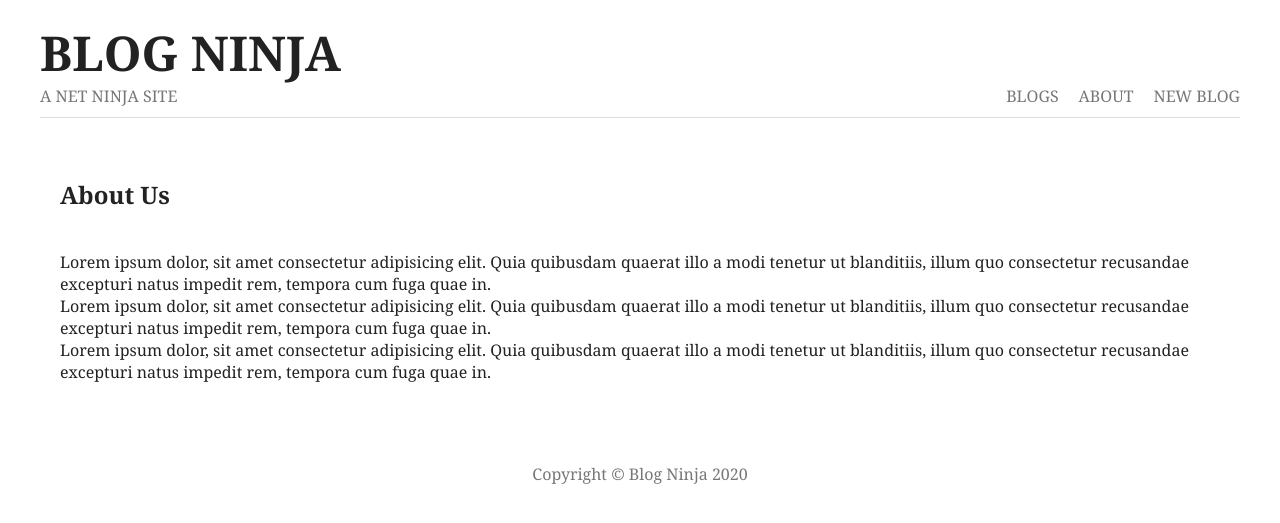
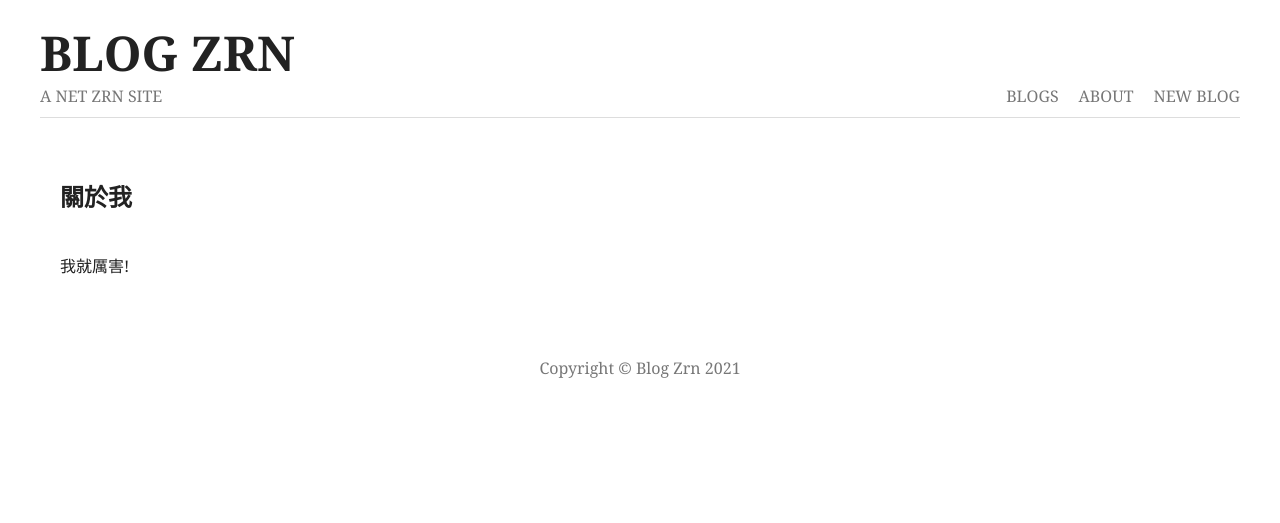
Before and after one commit to Zrn-code/Node-js-tutorial, a Node server app: page /about in a window 1280 px wide. Shown: the top 523 px of the page. Run offline with Node 20, Linux system fonts and the light colour scheme; some libraries are stand-ins or nearby versions.

Commit message:
some justify

```diff
--- a/app.js
+++ b/app.js
@@ -6,17 +6,17 @@ const Blog = require('./models/blog');
 // express app
 const app = express();
 
-// connect to mongodb & listen for requests
+// 連結到MongoDB & 聆聽請求
 const dbURI = "mongodb+srv://zrn:0104@note.ag3er.mongodb.net/Note?retryWrites=true&w=majority";
 
 mongoose.connect(dbURI, { useNewUrlParser: true, useUnifiedTopology: true })
   .then(result => app.listen(3000))
   .catch(err => console.log(err));
 
-// register view engine
+// 設定預覽引擎
 app.set('view engine', 'ejs');
 
-// middleware & static files
+// middleware & 動態資料
 app.use(express.static('public'));
 app.use(morgan('dev'));
 app.use((req, res, next) => {
@@ -24,7 +24,7 @@ app.use((req, res, next) => {
   next();
 });
 
-// mongoose & mongo tests
+// mongoose & mongo 測試
 app.get('/add-blog', (req, res) => {
   const blog = new Blog({
     title: 'new blog',
@@ -52,7 +52,7 @@ app.get('/all-blogs', (req, res) => {
 });
 
 app.get('/single-blog', (req, res) => {
-  Blog.findById('5ea99b49b8531f40c0fde689')
+  Blog.findById('601566b7e4f9b2000457f02a')
     .then(result => {
       res.send(result);
     })
@@ -69,7 +69,7 @@ app.get('/about', (req, res) => {
   res.render('about', { title: 'About' });
 });
 
-// blog routes
+// blog 路徑
 app.get('/blogs/create', (req, res) => {
   res.render('create', { title: 'Create a new blog' });
 });
@@ -84,7 +84,7 @@ app.get('/blogs', (req, res) => {
     });
 });
 
-// 404 page
+// 404 頁面
 app.use((req, res) => {
   res.status(404).render('404', { title: '404' });
 });
--- a/views/404.ejs
+++ b/views/404.ejs
@@ -1,11 +1,11 @@
-<html lang="en">
+<html>
 <%- include("./partials/head.ejs") %>
 
 <body>
   <%- include("./partials/nav.ejs") %>
 
   <div class="not-found content">
-    OOPS, page not found :)
+    OOPS, 沒有找到頁面 :)
   </div>
 
   <%- include("./partials/footer.ejs") %>
--- a/views/about.ejs
+++ b/views/about.ejs
@@ -1,14 +1,12 @@
-<html lang="en">
+<html>
 <%- include("./partials/head.ejs") %>
 
 <body>
   <%- include("./partials/nav.ejs") %>
 
   <div class="about content">
-    <h2>About Us</h2>
-    <p>Lorem ipsum dolor, sit amet consectetur adipisicing elit. Quia quibusdam quaerat illo a modi tenetur ut blanditiis, illum quo consectetur recusandae excepturi natus impedit rem, tempora cum fuga quae in.</p>
-    <p>Lorem ipsum dolor, sit amet consectetur adipisicing elit. Quia quibusdam quaerat illo a modi tenetur ut blanditiis, illum quo consectetur recusandae excepturi natus impedit rem, tempora cum fuga quae in.</p>
-    <p>Lorem ipsum dolor, sit amet consectetur adipisicing elit. Quia quibusdam quaerat illo a modi tenetur ut blanditiis, illum quo consectetur recusandae excepturi natus impedit rem, tempora cum fuga quae in.</p>
+    <h2>關於我</h2>
+    <p>我就厲害!</p>
   </div>
 
   <%- include("./partials/footer.ejs") %>
--- a/views/create.ejs
+++ b/views/create.ejs
@@ -1,4 +1,4 @@
-<html lang="en">
+<html>
 <%- include("./partials/head.ejs") %>
 
 <body>
--- a/views/index.ejs
+++ b/views/index.ejs
@@ -1,4 +1,4 @@
-<html lang="en">
+<html>
 <%- include("./partials/head.ejs") %>
 
 <body>
@@ -15,7 +15,7 @@
 
       <% }) %>
     <% } else { %>
-      <p>There are no blogs to display...</p>
+      <p>沒有內容可以展示...</p>
     <% } %>
 
   </div>
--- a/views/partials/footer.ejs
+++ b/views/partials/footer.ejs
@@ -1,3 +1,3 @@
 <footer>
-  Copyright &copy; Blog Ninja 2020
+  Copyright &copy; Blog Zrn 2021
 </footer>
--- a/views/partials/head.ejs
+++ b/views/partials/head.ejs
@@ -2,5 +2,5 @@
   <meta charset="UTF-8">
   <meta name="viewport" content="width=device-width, initial-scale=1.0">
   <link rel="stylesheet" href="/styles.css">
-  <title>Blog Ninja | <%= title %></title>
+  <title>Blog Zrn | <%= title %></title>
 </head>
--- a/views/partials/nav.ejs
+++ b/views/partials/nav.ejs
@@ -1,7 +1,7 @@
 <nav>
   <div class="site-title">
-    <a href="/"><h1>Blog Ninja</h1></a>
-    <p>A Net Ninja Site</p>
+    <a href="/"><h1>Blog Zrn</h1></a>
+    <p>A Net Zrn Site</p>
   </div>
   <ul>
     <li><a href="/">Blogs</a></li>
```
